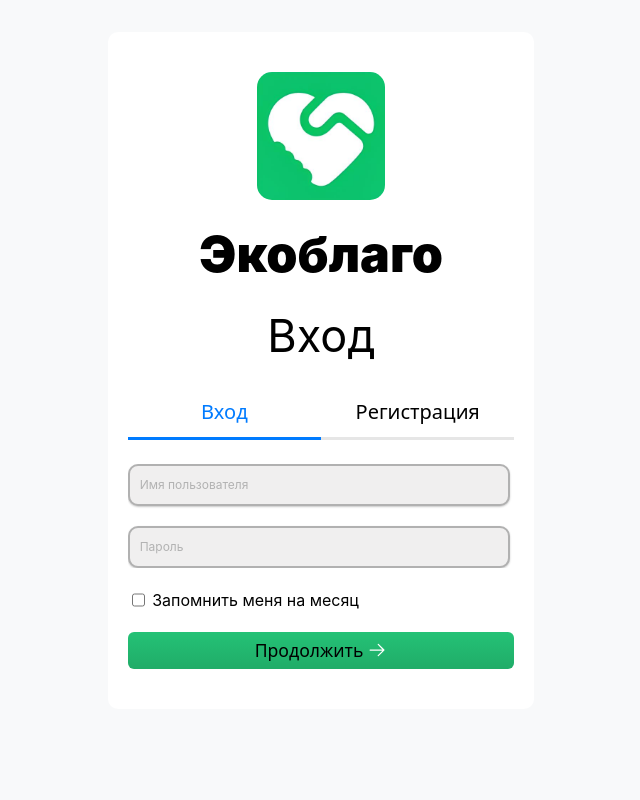
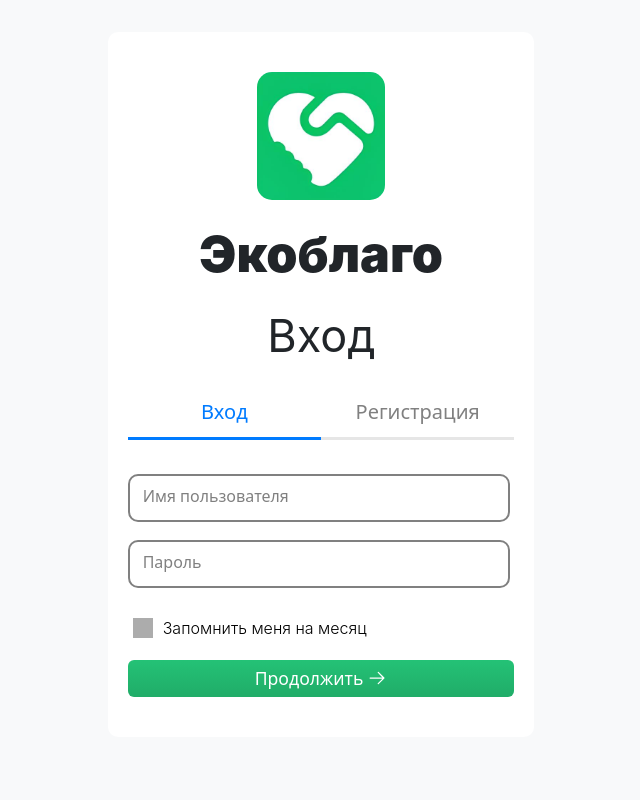
Before and after one commit to Yerassylzh/ecoblago, a Django app: page / in a window 1280 px wide. Shown: the whole page, without its empty margins (307-947 px from the left). Run offline with Django 4.2, Linux system fonts and the light colour scheme; parts of the project's set-up code (start-up, migrations or seed data) failed here and were passed over.

Commit message:
Design input field and checkbox

```diff
--- a/ecoblago/authpage/forms.py
+++ b/ecoblago/authpage/forms.py
@@ -11,7 +11,7 @@ class RegistrationForm(UserCreationForm):
         widget=CheckboxInput(
             attrs={
                 "type": "checkbox",
-                "class": "remember-me text",
+                "class": "remember-me",
                 "id": "remember-me",
             },
         ),
@@ -25,8 +25,7 @@ class RegistrationForm(UserCreationForm):
         self.fields["phone_number"].widget = TextInput(
             attrs={
                 "placeholder": "Номер телефона",
-                "class": "input-field",
-                "type": "phone-number",
+                "type": "text",
                 "id": "phone-number",
             }
         )
@@ -34,8 +33,7 @@ class RegistrationForm(UserCreationForm):
         self.fields["email"].widget = TextInput(
             attrs={
                 "placeholder": "Почта",
-                "class": "input-field",
-                "type": "email",
+                "type": "text",
                 "id": "email",
             }
         )
@@ -43,8 +41,7 @@ class RegistrationForm(UserCreationForm):
         self.fields["first_name"].widget = TextInput(
             attrs={
                 "placeholder": "Имя",
-                "class": "input-field",
-                "type": "name",
+                "type": "text",
                 "id": "first_name",
             }
         )
@@ -52,8 +49,7 @@ class RegistrationForm(UserCreationForm):
         self.fields["last_name"].widget = TextInput(
             attrs={
                 "placeholder": "Фамилия",
-                "class": "input-field",
-                "type": "surname",
+                "type": "text",
                 "id": "last_name",
             }
         )
@@ -61,8 +57,7 @@ class RegistrationForm(UserCreationForm):
         self.fields["username"].widget = TextInput(
             attrs={
                 "placeholder": "Хэндл пользователя",
-                "class": "input-field",
-                "type": "username",
+                "type": "text",
                 "id": "username",
             }
         )
@@ -70,8 +65,7 @@ class RegistrationForm(UserCreationForm):
         self.fields["password1"].widget = TextInput(
             attrs={
                 "placeholder": "Пароль",
-                "class": "input-field",
-                "type": "password",
+                "type": "text",
                 "id": "password1",
             }
         )
@@ -79,8 +73,7 @@ class RegistrationForm(UserCreationForm):
         self.fields["password2"].widget = TextInput(
             attrs={
                 "placeholder": "Подтвердите пароль",
-                "class": "input-field",
-                "type": "password",
+                "type": "text",
                 "id": "password2",
             }
         )
@@ -119,8 +112,7 @@ class LoginForm(AuthenticationForm):
         self.fields["username"].widget = TextInput(
             attrs={
                 "placeholder": "Имя пользователя",
-                "class": "input-field",
-                "type": "username",
+                "type": "text",
                 "id": "username",
             }
         )
@@ -128,7 +120,6 @@ class LoginForm(AuthenticationForm):
         self.fields["password"].widget = TextInput(
             attrs={
                 "placeholder": "Пароль",
-                "class": "input-field",
                 "type": "password",
                 "id": "password",
             }
--- a/ecoblago/authpage/views.py
+++ b/ecoblago/authpage/views.py
@@ -134,21 +134,17 @@ class AuthpageView(TemplateView):
     def get_auth_input_fields(self, auth_type: int) -> dict[str, list]:
         if auth_type == self.LOGIN_OPTION:
             form: LoginForm = LoginForm()
-            form_fields = [
-                form["username"].as_widget(),
-                form["password"].as_widget(),
-            ]
+            field_names = ["username", "password"]
         else:
             form: RegistrationForm = RegistrationForm()
-            form_fields = [
-                form["first_name"].as_widget(),
-                form["last_name"].as_widget(),
-                form["username"].as_widget(),
-                form["phone_number"].as_widget(),
-                form["email"].as_widget(),
-                form["password1"].as_widget(),
-                form["password2"].as_widget(),
-            ]
+            field_names = ["first_name", "last_name", "username", "phone_number", "email", "password1", "password2"]
+
+        form_fields = []
+        for field_name in field_names:
+            form_fields.append((
+                form[field_name].as_widget(),
+                form[field_name].field.widget.attrs["placeholder"]
+            ))
 
         return {
             "input_fields": form_fields,
--- a/ecoblago/settingspage/views.py
+++ b/ecoblago/settingspage/views.py
@@ -20,7 +20,6 @@ class SettingspageView(TemplateView):
 
     def get(self, *args) -> Union[HttpResponse, JsonResponse]:
         return self.render_to_response(self.context)
-
 
     def post(self, *args) -> Union[HttpResponse, JsonResponse]:
         if "action" in self.request.POST:
--- a/ecoblago/templates/authpage/authpage.html
+++ b/ecoblago/templates/authpage/authpage.html
@@ -13,33 +13,36 @@
         <img src="{% static 'img/ecoblago.png' %}" alt="logo" class="img-fluid logo">
       </div>
 
-      <p class="text company-name-text">
+      <p class="company-name-text">
         Экоблаго
       </p>
 
-      <p class="text current-auth-type-text" id="current-auth-type-text">Вход</p>
+      <p class="current-auth-type-text" id="current-auth-type-text">Вход</p>
 
       <div class="auth-options-container" name="auth-options-container" id="auth-options-container"
         data-current-auth-type="0">
-        <button class="text auth-type-button-selected" data-auth-type="login" name="auth-option-login"
+        <button class="auth-type-button-selected" data-auth-type="login" name="auth-option-login"
           id="auth-login">Вход</button>
-        <button class="text auth-type-button" data-auth-type="signup" name="auth-option-signup"
+        <button class="auth-type-button" data-auth-type="signup" name="auth-option-signup"
           id="auth-signup">Регистрация</button>
       </div>
 
       <div class="auth-form" id="auth-form" name="auth-form">
         <div class="input-fields-container" id="input-fields-container">
-          {% for input_field in input_fields %}
-          {{ input_field }}
+          {% for field, placeholder in input_fields %}
+          <div class="input-field-wrapper">
+            {{ field }}
+            <div>{{ placeholder }}</div>
+          </div>
           {% endfor %}
         </div>
-        <div class="remember-me-container">
-          {{ form.remember_me }}
+        <div class="checkbox-container">
+          <input type="checkbox" id="remember-me">
           <label for="remember-me" class="text">{{ form.remember_me.label }}</label>
         </div>
 
         <button name="commit-button" class="commit-button" id="auth-submit" type="submit">
-          <p class="text button-text">Продолжить</p>
+          <p class="button-text">Продолжить</p>
           <svg id="arrow-right" class="arrow" xmlns="http://www.w3.org/2000/svg" width="18" height="18" fill="white"
             viewBox="0 0 256 256" class="ml-1">
             <path
@@ -62,6 +65,7 @@
     --input-placeholder: #B2B2B2;
     --red-primary: #fa2d2d;
     --text-color: black;
+    --grey-primary: grey;
   }
 
   [data-theme="dark"] {
@@ -72,14 +76,11 @@
     --input-placeholder: #B2B2B2;
     --red-primary: #fa2d2d;
     --text-color: white;
+    --grey-primary: grey;
   }
 </style>
 
 <style>
-  .text {
-    color: var(--text-color);
-  }
-
   input[type="checkbox"] {
     accent-color: var(--background-color);
   }
@@ -96,15 +97,6 @@
   html {
     width: 100vw;
     height: 100vh;
-  }
-
-  .remember-me-container {
-    display: flex;
-    flex-direction: row;
-    width: 100%;
-    justify-content: flex-start;
-    padding-left: 1%;
-    gap: 2%;
   }
 
   .logo {
@@ -214,38 +206,6 @@
     margin-bottom: 2rem;
   }
 
-  .input-field {
-    background: var(--input-background);
-
-    outline: none;
-    border-radius: 10px;
-    border: solid #B1B1B1 2px;
-
-    box-shadow: 0 1px 2px rgb(200, 200, 200);
-
-    padding-left: 10px;
-
-    font-family: Inter, sans-serif;
-    font-weight: 400;
-    font-size: 12px;
-    width: 100%;
-
-    transition: all 0.1s ease-in-out;
-    padding: 10px;
-  }
-
-  .input-field:hover {
-    border: solid #24C276 2px;
-  }
-
-  .input-field:focus {
-    border: solid #24C276 2px;
-  }
-
-  .input-field::placeholder {
-    color: var(--input-placeholder);
-  }
-
   .commit-button {
     display: flex;
     flex-direction: row;
@@ -302,7 +262,7 @@
 
   .input-fields-container {
     width: 100%;
-    max-height: 200px;
+    max-height: 300px;
 
     display: flex;
     flex-direction: column;
@@ -312,7 +272,7 @@
     overflow-y: auto;
 
     gap: 1.25rem;
-    padding-right: 0.25rem;
+    padding: 10px 0.25rem 10px 0rem;
     /*for scrollbar thumb */
   }
 
@@ -505,10 +465,15 @@
           }
 
           for (let i = 0; i < data["input_fields"].length; i++) {
-            let input_field = data["input_fields"][i]
-            let input_field_container = document.createElement("div")
-            input_field_container.innerHTML = input_field
-            inputFields.appendChild(input_field_container.firstChild)
+            let input_widget = data["input_fields"][i][0]
+            let input_placeholder = data["input_fields"][i][1]
+            let input_field_wrapper = document.createElement("div")
+            input_field_wrapper.classList.add("input-field-wrapper")
+
+            input_field_wrapper.innerHTML = input_widget;
+            input_field_wrapper.innerHTML += `<div>${input_placeholder}</div>`
+
+            inputFields.appendChild(input_field_wrapper)
           }
         },
         error: function (xhr, errmsg, err) {
--- a/ecoblago/templates/base.html
+++ b/ecoblago/templates/base.html
@@ -18,6 +18,7 @@
   <link rel="stylesheet" href="https://cdnjs.cloudflare.com/ajax/libs/font-awesome/6.4.0/css/all.min.css"
     integrity="sha512-..." crossorigin="anonymous" referrerpolicy="no-referrer" />
   <link rel="stylesheet" href="https://cdn.jsdelivr.net/npm/bootstrap-icons/font/bootstrap-icons.css">
+  <link rel="stylesheet" href="https://cdnjs.cloudflare.com/ajax/libs/font-awesome/6.7.2/css/all.min.css">
   {% block links %}{% endblock links %}
   <title>Экоблаго</title>
 </head>
@@ -30,9 +31,107 @@
 <div id="messages-container" class="messages-container"></div>
 
 <style>
-  .text {
+  .input-field-wrapper>input {
+    position: absolute;
+    outline: none;
+    border-radius: 10px;
+    border: 2px solid var(--grey-primary);
+    width: 100%;
+    padding: 10px 10px 10px 15px;
+    font-size: 1rem;
+    background: transparent;
+    transition: 0.1s ease;
+    z-index: 1111;
+  }
+
+  .input-field-wrapper>div {
+    position: absolute;
+    white-space: nowrap;
+    font-size: 1rem;
+    background: var(--background-color);
+    transition: 0.2s ease;
+    color: var(--grey-primary);
+    padding: 0 15px;
+    margin: 10px 0;
+  }
+
+  .input-field-wrapper>input::placeholder {
+    color: transparent;
+  }
+
+  .input-field-wrapper>input:focus~div,
+  .input-field-wrapper>input:not(:placeholder-shown)~div {
+    font-size: 0.8rem;
+    transform: translateY(-20px);
     color: var(--text-color);
+    padding: 0 5px;
+    margin-left: 8px;
+    z-index: 1111;
   }
+
+  .input-field-wrapper>input:hover {
+    border: 2px solid var(--green-primary);
+  }
+
+  .input-field-wrapper>input:focus {
+    border: 2px solid var(--green-primary);
+  }
+
+  .input-field-wrapper {
+    position: relative;
+    min-height: 46px !important;
+    width: 100%;
+  }
+
+  .checkbox-container {
+    width: 100%;
+    display: flex;
+    align-items: center;
+    margin-left: 10px;
+    gap: 10px;
+  }
+
+  .checkbox-container>input {
+    position: relative;
+    width: 20px;
+    height: 20px;
+    appearance: none;
+    -webkit-appearance: none;
+  }
+
+  .checkbox-container>input::after {
+    position: absolute;
+    width: 20px;
+    height: 20px;
+    background-color: #acacac;
+    display: flex;
+    align-items: center;
+    justify-content: center;
+    font-weight: 900;
+    content: '';
+    color: white;
+  }
+
+  .checkbox-container>input:hover::after {
+    background-color: #8e8f8e;
+    cursor: pointer;
+  }
+
+  .checkbox-container>input:checked::after {
+    background-color: var(--green-primary);
+    font-family: 'Font Awesome 5 Free';
+    content: '\f00c';
+    font-size: 17px;
+  }
+
+  .checkbox-container>label {
+    color: var(--text-color);
+    font-size: 1rem;
+    font-family: 'Inter', sans-serif;
+    font-weight: 300;
+    cursor: pointer;
+  }
+
   body {
     background-color: var(--body-color);
   }
```
Also changed, not shown: ecoblago/templates/settingspage/settingspage.html (+26 -24 lines).
